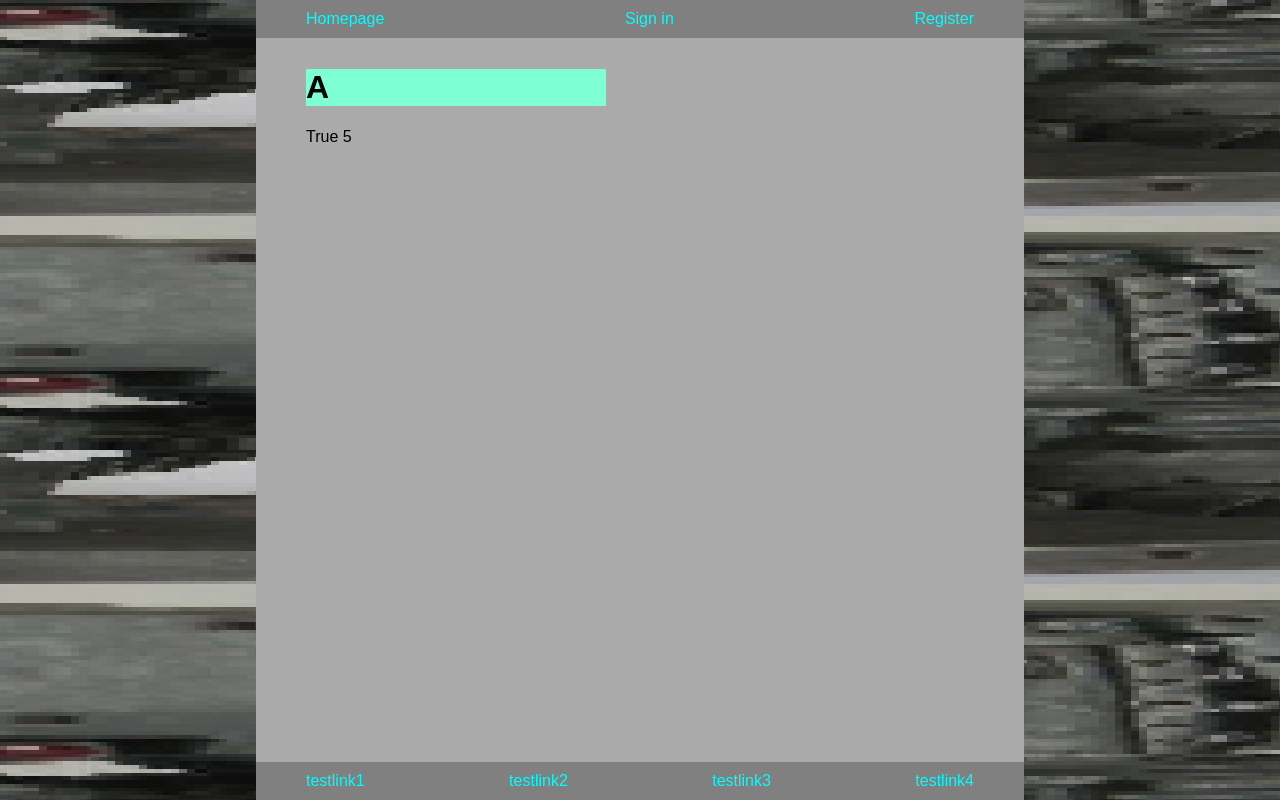
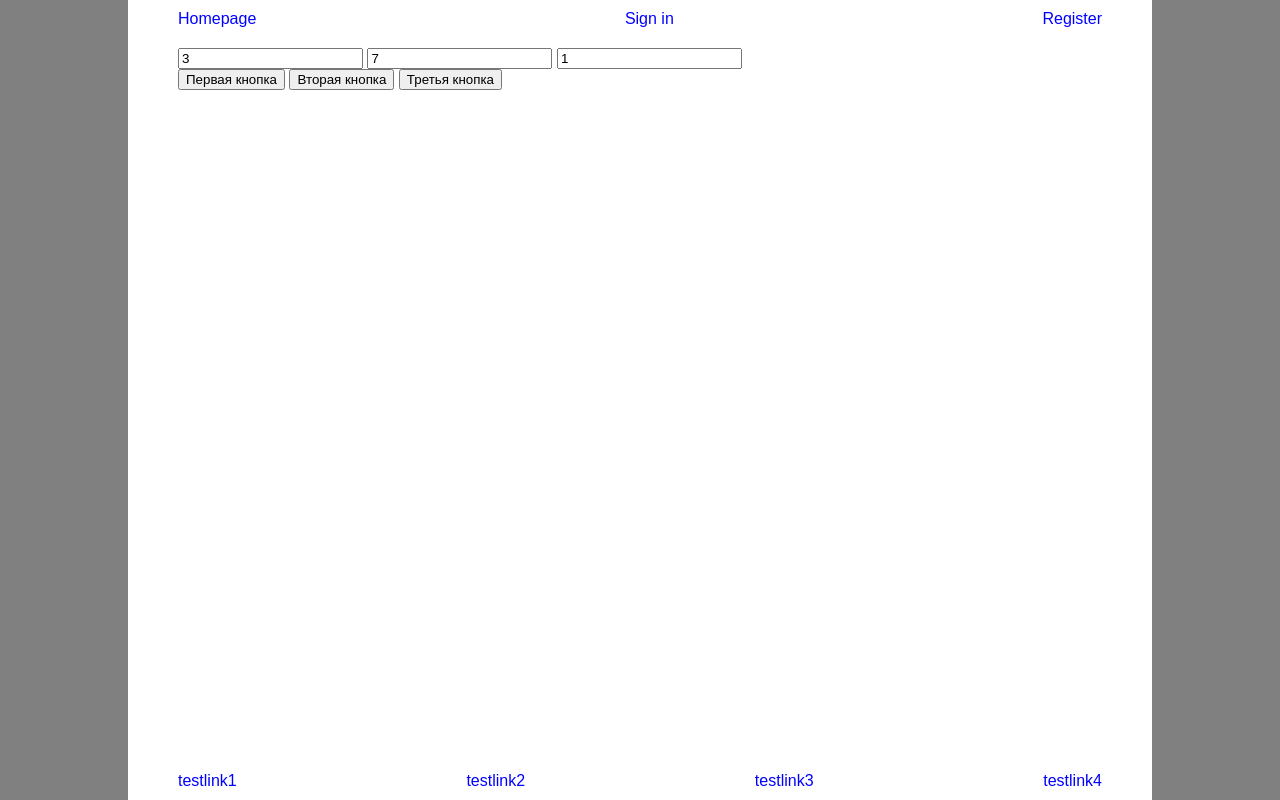
Before and after one commit to maximalekseenko/testing-system, a Django app: page /heresyone/ in a window 1280 px wide. Run offline with Django 3.2, Linux system fonts and the light colour scheme; data comes from the database, SQL or seed files in the repository; both versions use the stored data as it was after the commit.

Commit message:
новая страничка

```diff
--- /dev/null
+++ b/accounts/templates/account.html
@@ -0,0 +1,4 @@
+{% extends './base.html' %}
+{% block content %}
+<h1>Нова-2</h1>
+{% endblock %}
--- a/accounts/urls.py
+++ b/accounts/urls.py
@@ -1,9 +1,11 @@
 from django.conf.urls import url, include
 from django.contrib.auth.views import LoginView, LogoutView
-from accounts.views import RegisterView
+from .views import RegisterView, AccoutView
+
 
 urlpatterns = [
     url(r'^login/$', LoginView.as_view()),
     url(r'^logout/$', LogoutView.as_view()),
     url(r'^register/$', RegisterView),
+    url(r'^$', AccoutView),
 ]
--- a/accounts/views.py
+++ b/accounts/views.py
@@ -19,3 +19,7 @@ def RegisterView(request):
 
     args = {'form': form, 'button': 'register'}
     return render(request, 'registration/register.html', args)
+
+
+def AccoutView(request):
+    return render(request, 'account.html')
--- a/main/templates/heresypage1.html
+++ b/main/templates/heresypage1.html
@@ -1,8 +1,15 @@
 {% extends './base.html' %}
 {% block content %}
-<div class="flex flex-sb">
-    <h1 class="test">A</h1>
-</div>
-{{test.val2}}
-{{test.val1}}
+<body class="flex flex-col">
+    <form>
+        <input readonly type="number" name="i0" id="i0_val" value=3>
+        <input readonly type="number" name="i1" id="i1_val" value=7>
+        <input readonly type="number" name="i2" id="i2_val" value=1>
+
+    </form>
+    <button id="i0_btn">Первая кнопка</button>
+    <button id="i1_btn">Вторая кнопка</button>
+    <button id="i2_btn">Третья кнопка</button>
+</body>
+<script src="../static/javascript/herese.js"></script>
 {% endblock %}
--- a/static/css/common-base.css
+++ b/static/css/common-base.css
@@ -1,32 +1,31 @@
 body {
     margin: auto;
-    width: 60%;
+    width: 80%;
     min-height:100%;
     background-color: white;
 }
 html {
     font-family: Arial;
-    background-color: grey;
+    background-color:#808080;
     background-position:center;
     height:100%;
-    background-image: url(/static/images/bg.png);
     background-repeat: repeat;
 }
 html a {
     text-decoration: none;
 }
 main {
-    background-color: #aaaaaa;
+    background-color:white;
     padding: 10px 50px;
     flex:1 1 0;
 }
 footer, header {
-    background-color: gray;
+    background-color: white;
     padding: 10px 50px;
 
 }
 footer a:any-link, header a:any-link {
-    color:aqua
+    color:blue
 }
 footer a:focus, header a:focus{
     color:blueviolet
--- /dev/null
+++ b/static/javascript/herese.js
@@ -0,0 +1,16 @@
+let i0_btn = document.getElementById('i0_btn')
+let i0_val = document.getElementById('i0_val')
+let i1_btn = document.getElementById('i1_btn')
+let i1_val = document.getElementById('i1_val')
+i0_btn.addEventListener('click', function() {
+    i1_val.value = parseInt(i1_val.value) + 3
+    i2_val.value = parseInt(i2_val.value) - 4
+})
+i1_btn.addEventListener('click', function(){
+    i0_val.value = parseInt(i0_val.value) - 5
+    i2_val.value = parseInt(i2_val.value) + 7
+})
+i2_btn.addEventListener('click', function(){
+    i0_val.value = parseInt(i0_val.value) + 6
+    i1_val.value = parseInt(i1_val.value) - 2
+})
```
Also changed, not shown: db.sqlite3.
